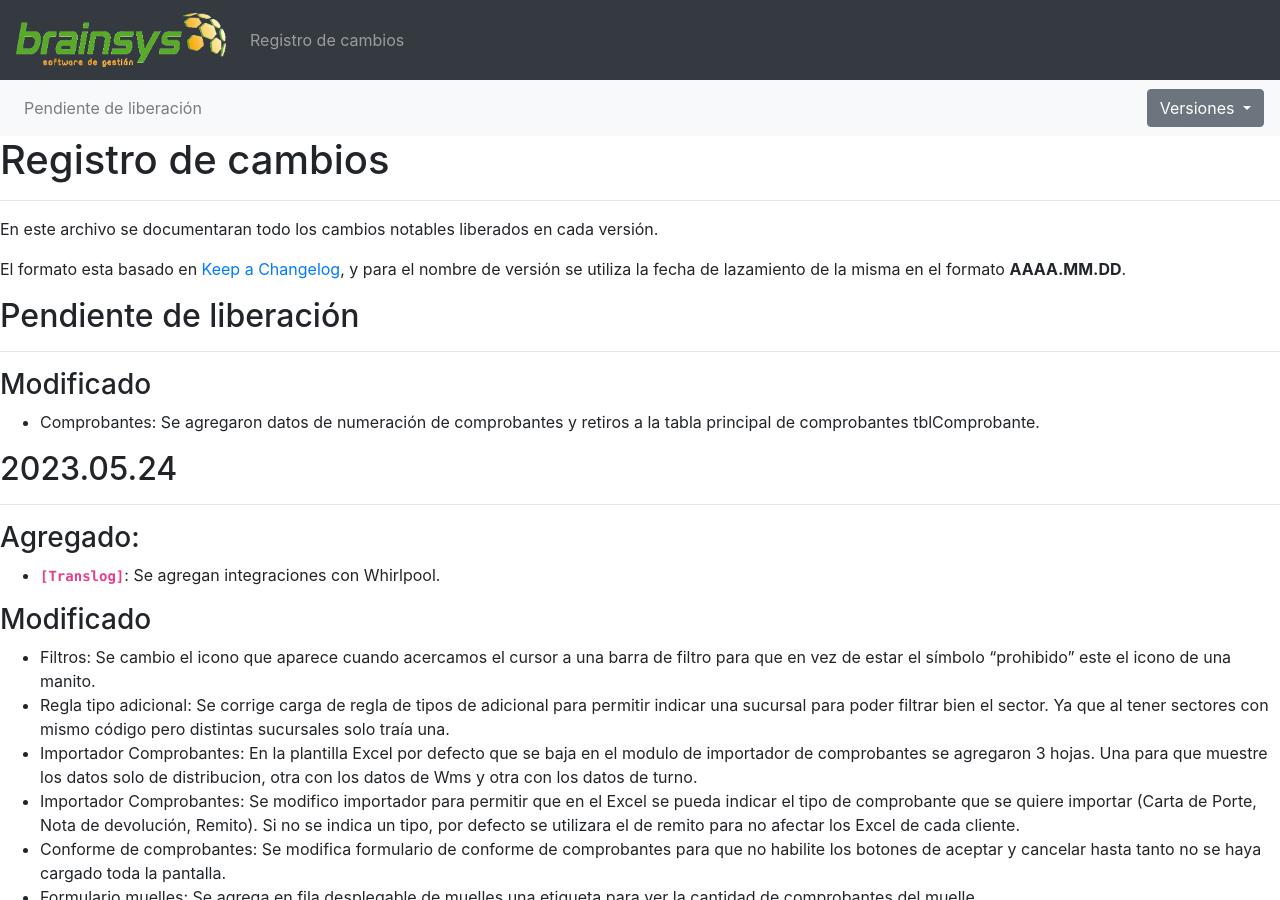
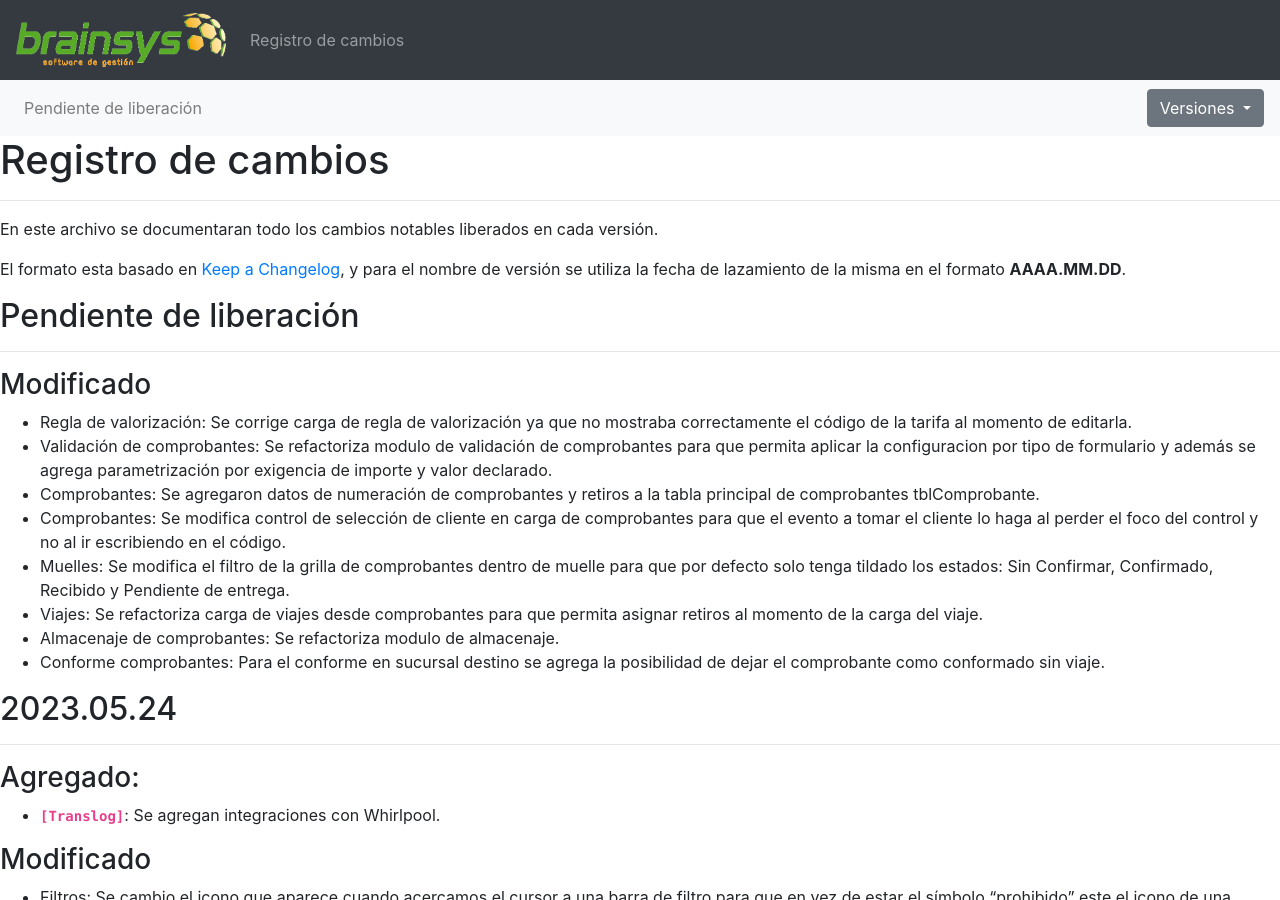
Before and after one commit to brainsys-arsaad/versionado, a Jekyll site: the page built from registro-cambios.markdown, in a window 1280 px wide and 900 px high. Built offline with Jekyll 4.4.1, drawn with Linux system fonts in a browser that asks for light colours.

Commit message:
Update registro-cambios.markdown

```diff
--- a/registro-cambios.markdown
+++ b/registro-cambios.markdown
@@ -95,7 +95,14 @@ El formato esta basado en [Keep a Changelog](https://keepachangelog.com/es-ES/1.
 ---
 
 ### Modificado
+- Regla de valorización: Se corrige carga de regla de valorización ya que no mostraba correctamente el código de la tarifa al momento de editarla.
+- Validación de comprobantes: Se refactoriza modulo de validación de comprobantes para que permita aplicar la configuracion por tipo de formulario y además se agrega parametrización por exigencia de importe y valor declarado.
 - Comprobantes: Se agregaron datos de numeración de comprobantes y retiros a la tabla principal de comprobantes tblComprobante.
+- Comprobantes: Se modifica control de selección de cliente en carga de comprobantes para que el evento a tomar el cliente lo haga al perder el foco del control y no al ir escribiendo en el código.
+- Muelles: Se modifica el filtro de la grilla de comprobantes dentro de muelle para que por defecto solo tenga tildado los estados: Sin Confirmar, Confirmado, Recibido y Pendiente de entrega.
+- Viajes: Se refactoriza carga de viajes desde comprobantes para que permita asignar retiros al momento de la carga del viaje.
+- Almacenaje de comprobantes: Se refactoriza modulo de almacenaje.
+- Conforme comprobantes: Para el conforme en sucursal destino se agrega la posibilidad de dejar el comprobante como conformado sin viaje.
 
 ## 2023.05.24
 ---
```
